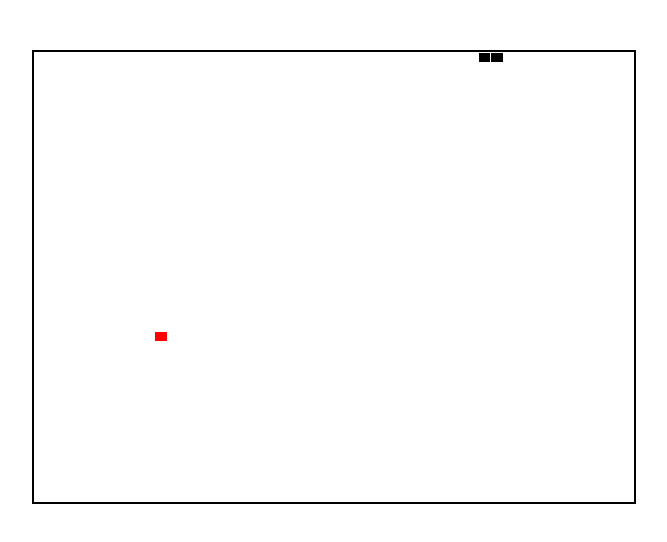
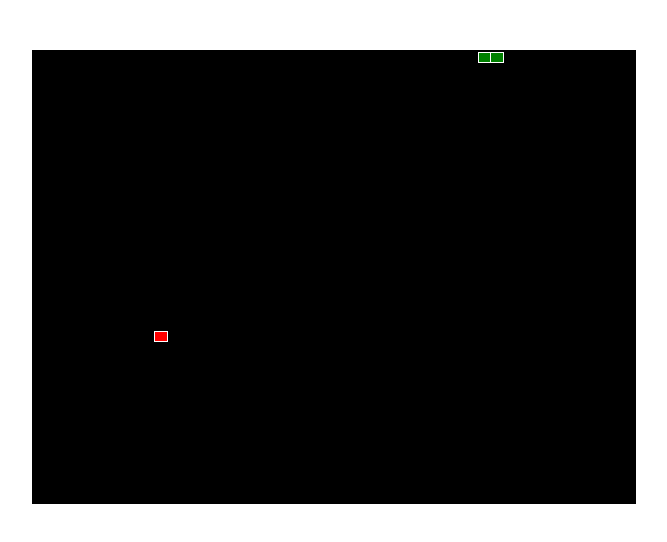
Before and after one commit to vamsi462/react-snakegame, a React (Create React App) app: page / in a window 1280 px wide. Shown: the top 542 px of the page, without its empty margins (306-973 px from the left). Built offline with nearby package versions, Linux system fonts and the light colour scheme.

Commit message:
changing backgroun d

```diff
--- a/src/App.js
+++ b/src/App.js
@@ -128,7 +128,7 @@ export default class App extends Component {
   }
   //Gameover alert
   GameOver() {
-    alert(`Game is Over.Snake length is ${this.state.snakeDots.length}`);
+    alert(`Your Game is Over`);
     this.setState(initialState);
   }
   render() {
--- a/src/index.css
+++ b/src/index.css
@@ -4,12 +4,13 @@
   width: 600px;
   height: 450px;
   border: 2px solid black;
+  background-color:black;
 }
 .snake-dot{
   position: absolute;
   width: 2%;
   height: 2%;
-  background-color: black;
+  background-color: green;
   border: 1px solid #ffffff;
   z-index: 2;
 }
```
